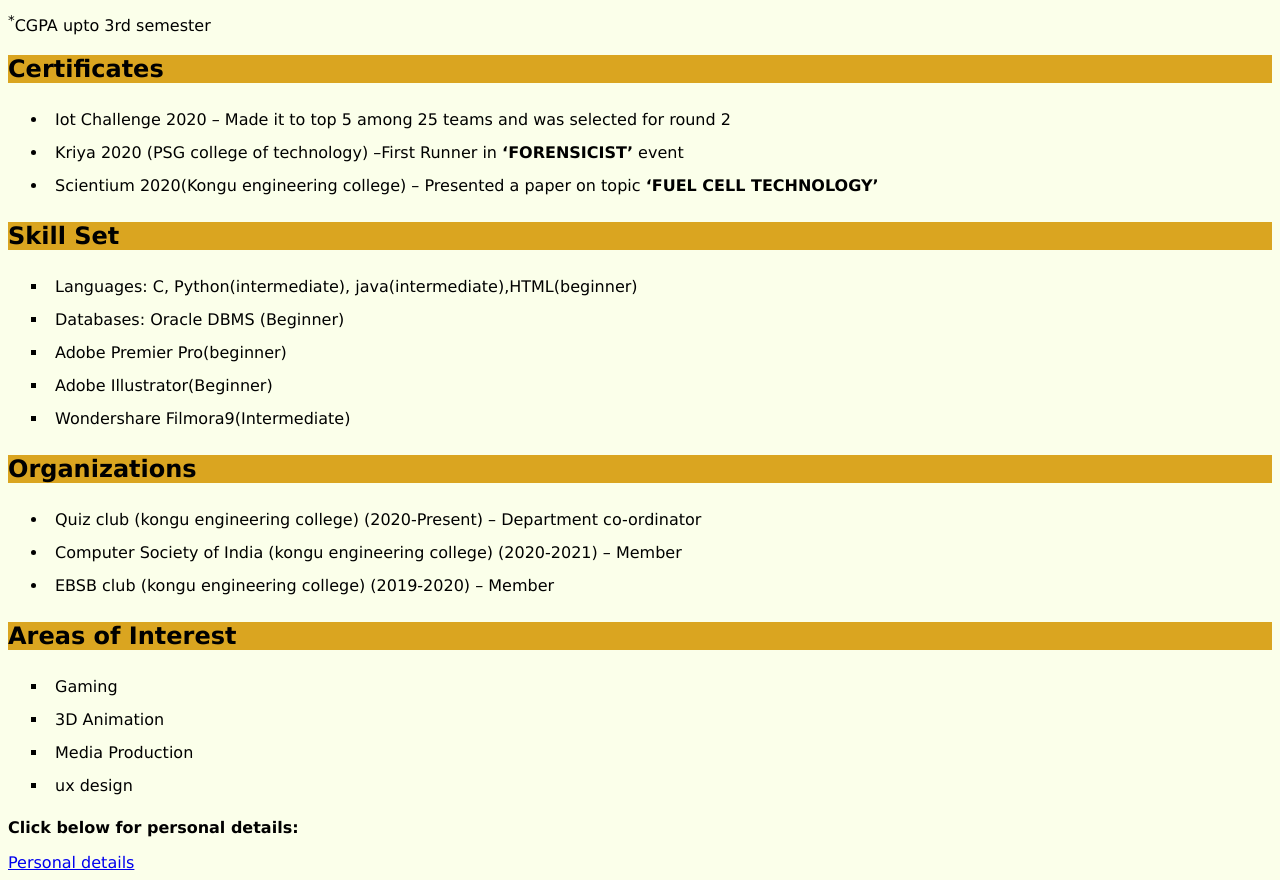
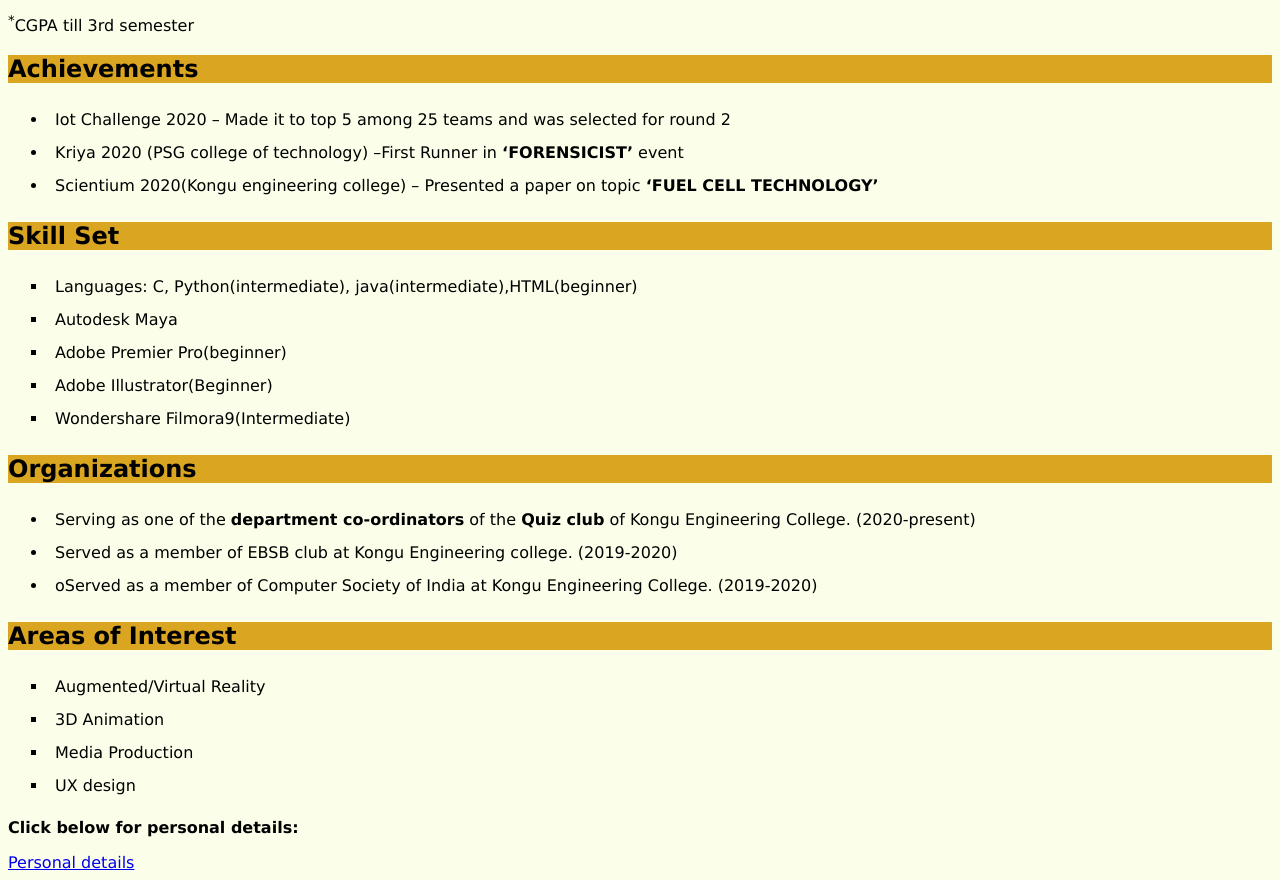
Before and after one commit to anojroshan/WTlab_ex1_Resume, a plain HTML site: page index.html in a window 1280 px wide. Shown: the part 848-1728 px from the top of the page. Drawn offline with Linux system fonts and the light colour scheme.

Commit message:
Update index.html

```diff
--- a/index.html
+++ b/index.html
@@ -56,8 +56,8 @@
                 <td>9.6 GPA</td>
             </tr>
         </table>
-        <p><sup>*</sup>CGPA upto 3rd semester</p>
-        <h2><b>Certificates</b></h2>
+        <p><sup>*</sup>CGPA till 3rd semester</p>
+        <h2><b>Achievements</b></h2>
         <ul type="disc">
             <li>Iot Challenge 2020 – Made it to top 5 among 25 teams and was selected for round 2</li>
             <li>Kriya 2020 (PSG college of technology) –First Runner in <b>‘FORENSICIST’</b> event</li>
@@ -66,23 +66,23 @@
         <h2><b>Skill Set</b></h2>
         <ul type="square">
             <li>Languages: C, Python(intermediate), java(intermediate),HTML(beginner)</li>
-            <li>Databases: Oracle DBMS (Beginner)</li>
+            <li>Autodesk Maya</li>
             <li>Adobe Premier Pro(beginner)</li>
             <li>Adobe Illustrator(Beginner)</li>
             <li>Wondershare Filmora9(Intermediate)</li>
         </ul>
         <h2><b>Organizations</b></h2>
         <ul type="disc">
-            <li>Quiz club (kongu engineering college) (2020-Present) – Department co-ordinator</li>
-            <li>Computer Society of India (kongu engineering college) (2020-2021) – Member</li>
-            <li>EBSB club (kongu engineering college) (2019-2020) – Member</li>
+            <li>Serving as one of the <b>department co-ordinators</b> of the <b>Quiz club</b> of Kongu Engineering College. (2020-present)</li>
+            <li>Served as a member of EBSB club at Kongu Engineering college. (2019-2020)</li>
+            <li>oServed as a member of Computer Society of India at Kongu Engineering College. (2019-2020)</li>
         </ul>
         <h2><b>Areas of Interest</b></h2>
         <ul type="square">
-            <li>Gaming</li>
+            <li>Augmented/Virtual Reality</li>
             <li>3D Animation</li>
             <li>Media Production</li>
-            <li>ux design</li>
+            <li>UX design</li>
         </ul>
         <p><b>Click below for personal details:</b></p>
         <a href="https://anojroshan.github.io/resumepersonalinfo/" target="_blank">Personal details</a>
```
